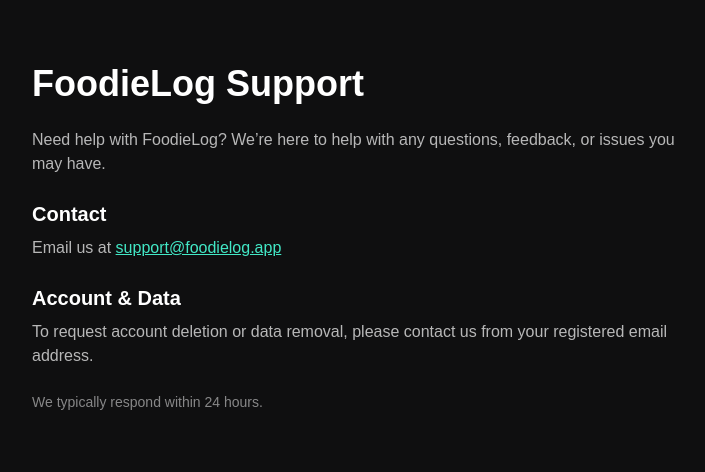
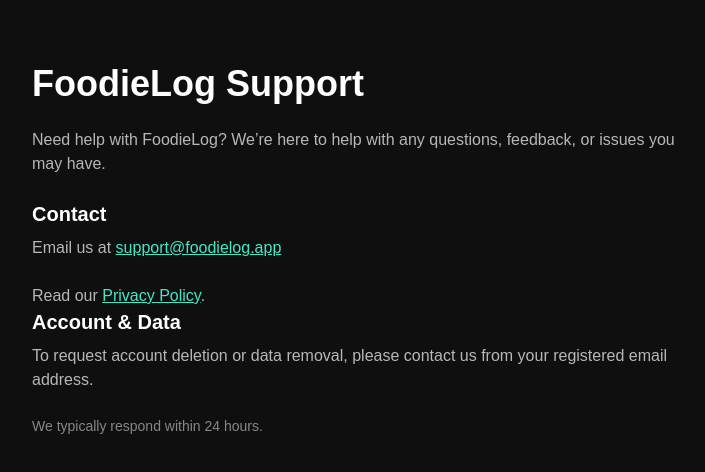
Before and after one commit to ckumsal/foodielog-web, a Next.js app: page /support in a window 1280 px wide. Shown: the top 472 px of the page, without its empty margins (272-977 px from the left). Built offline with nearby package versions, Linux system fonts and the light colour scheme.

Commit message:
Add Privacy Policy link to support page
Added a link to the Privacy Policy in the support page.

```diff
--- a/src/app/support/page.tsx
+++ b/src/app/support/page.tsx
@@ -19,7 +19,13 @@
             support@foodielog.app
           </a>
         </p>
-
+<p className="text-white/70 mt-6">
+  Read our{" "}
+  <a href="/privacy" className="text-[#42E8C6] underline">
+    Privacy Policy
+  </a>
+  .
+</p>
         <h2 className="text-xl font-semibold mb-2">Account & Data</h2>
         <p className="text-white/70 mb-6">
           To request account deletion or data removal, please contact us from
```
